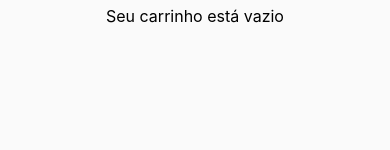
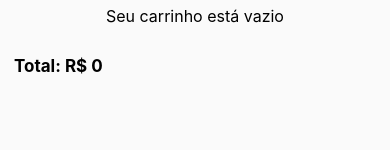
Before and after one commit to Fabiodev331/AppCarrinho, a React Native app: screen /Cart in a window 390 px wide. Shown: the part 140-290 px from the top of the page. Built offline with nearby package versions, Linux system fonts and the light colour scheme.

Commit message:
funcionalidade Total adicionada e projeto finalizado!

```diff
--- a/src/components/EmptyCart/index.js
+++ b/src/components/EmptyCart/index.js
@@ -20,6 +20,7 @@
     },
     textCart:{
         fontSize: 16,
-        marginTop: 5
+        marginTop: 5,
+        marginBottom: 30
     }
 })
--- a/src/contexts/CartContext.js
+++ b/src/contexts/CartContext.js
@@ -4,6 +4,7 @@
 
 function CartProvider({children}){
     const [cart, setCart] = useState([]);
+    const [total, setTotal] = useState(0);
 
     function addItemCart(newItem){
         const indexItem = cart.findIndex( item => item.id === newItem.id )
@@ -16,6 +17,7 @@
             cartList[indexItem].total = cartList[indexItem].amount * cartList[indexItem].price;
 
             setCart(cartList);
+            totalResultCart(cartList);
             return;
         }
 
@@ -26,6 +28,7 @@
         }
 
         setCart(products => [...products, data])
+        totalResultCart([...cart, data])
     }
 
     function removeItemCart(product){
@@ -39,15 +42,25 @@
             cart[indexItem].total = cart[indexItem].total - cart[indexItem].price;
 
             setCart(cartList);
+            totalResultCart(cartList);
             return;
         }
 
         const removeItem = cart.filter( item => item.id !== product.id)
          setCart(removeItem);
+         totalResultCart(removeItem);
+    }
+
+    function totalResultCart(items){
+
+        let myCart = items;
+        let result = myCart.reduce((acc, obj) => {return acc + obj.total}, 0)
+
+        setTotal(result.toFixed(2));
     }
 
     return(
-        <CartContext.Provider value={{ cart, addItemCart, removeItemCart }} >
+        <CartContext.Provider value={{ cart, addItemCart, removeItemCart, total }} >
             {children}
         </CartContext.Provider>
     )
--- a/src/pages/Cart/index.js
+++ b/src/pages/Cart/index.js
@@ -6,7 +6,7 @@
 import EmpytCart from "../../components/EmptyCart";
 
 export default function Cart(){
-    const { cart, addItemCart, removeItemCart } = useContext(CartContext);
+    const { cart, addItemCart, removeItemCart, total } = useContext(CartContext);
 
     return(
         <View style={styles.Container}>
@@ -18,9 +18,11 @@
                 ListEmptyComponent={() => <EmpytCart/> }
                 renderItem={({item}) => (
                 <CartItem data={item}
-                addAmount={() => addItemCart(item)}
-                removeAmount={() => removeItemCart(item)}
-                />) }
+                    addAmount={() => addItemCart(item)}
+                    removeAmount={() => removeItemCart(item)}
+                    />
+                )}
+                ListFooterComponent={() => <Text style={styles.total}>Total: R$ {total}</Text>}
             />
 
         </View>
@@ -35,5 +37,9 @@
         paddingStart: 14,
         paddingTop: 14
     },
-
+    total:{
+        fontSize: 17,
+        fontWeight: 'bold',
+        marginBottom: 24
+    }
 })
--- a/src/pages/Home/index.js
+++ b/src/pages/Home/index.js
@@ -51,11 +51,13 @@
                 style={styles.cartButton}
                 onPress={() => navigation.navigate('Cart') }
                 >
-                    <View style={styles.dot} >
-                        <Text style={styles.dotText} >
-                            {cart?.length}
-                        </Text>
-                    </View>
+                    {cart.length >= 1 && (
+                        <View style={styles.dot} >
+                            <Text style={styles.dotText} >
+                                {cart?.length}
+                            </Text>
+                        </View>
+                    )}
 
                     <Feather name="shopping-cart" size={30} color='#000' />
                 </TouchableOpacity>
```
